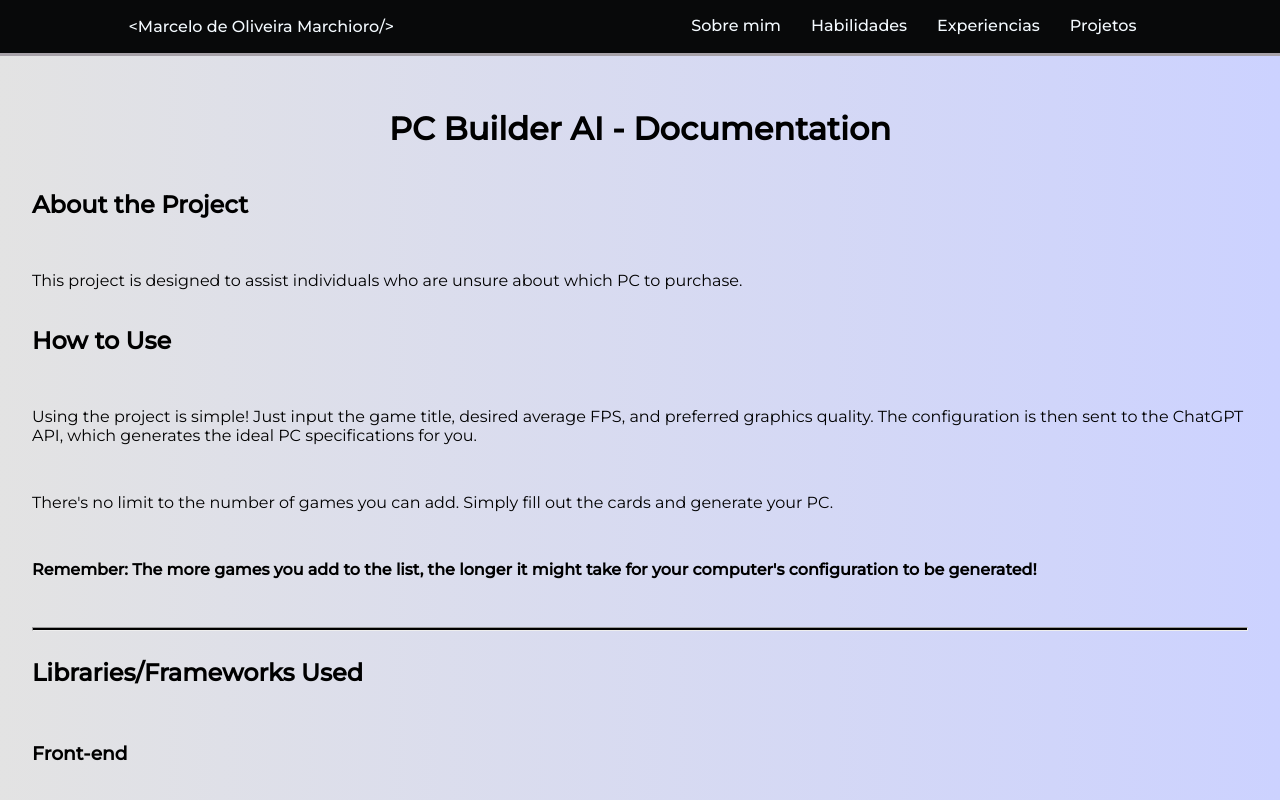
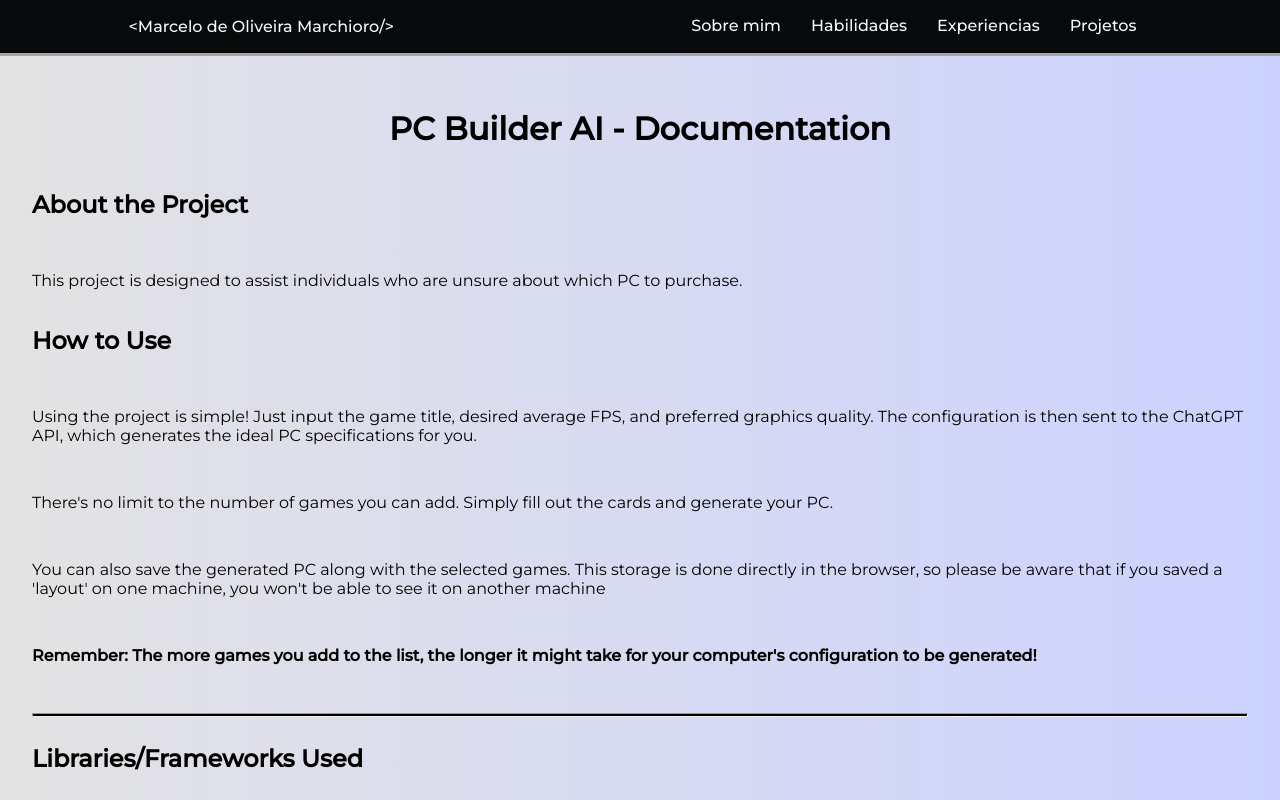
Before and after one commit to Sprayscelo/Portifolio, a Vue app in the folder frontend/: page /documentation/pcBuilderAiDoc in a window 1280 px wide. Shown: the top 800 px of the page. Built offline with nearby package versions, Linux system fonts and the light colour scheme.

Commit message:
updated documentation with layout options

```diff
--- a/frontend/src/components/pcBuilderAi/documentation.vue
+++ b/frontend/src/components/pcBuilderAi/documentation.vue
@@ -18,6 +18,12 @@
       <p>
         There's no limit to the number of games you can add. Simply fill out the
         cards and generate your PC.
+      </p>
+      <p>
+        You can also save the generated PC along with the selected games. This
+        storage is done directly in the browser, so please be aware that if you
+        saved a 'layout' on one machine, you won't be able to see it on another
+        machine
       </p>
       <p>
         <strong
```
